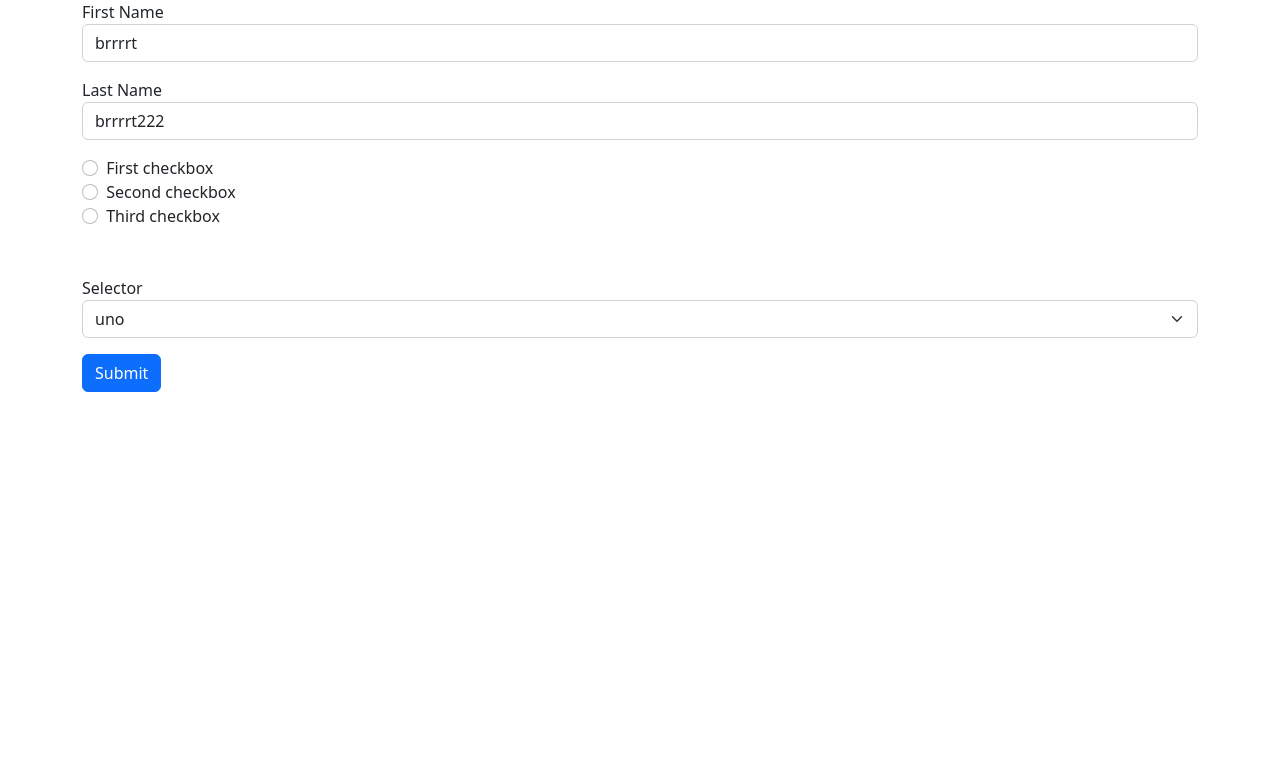
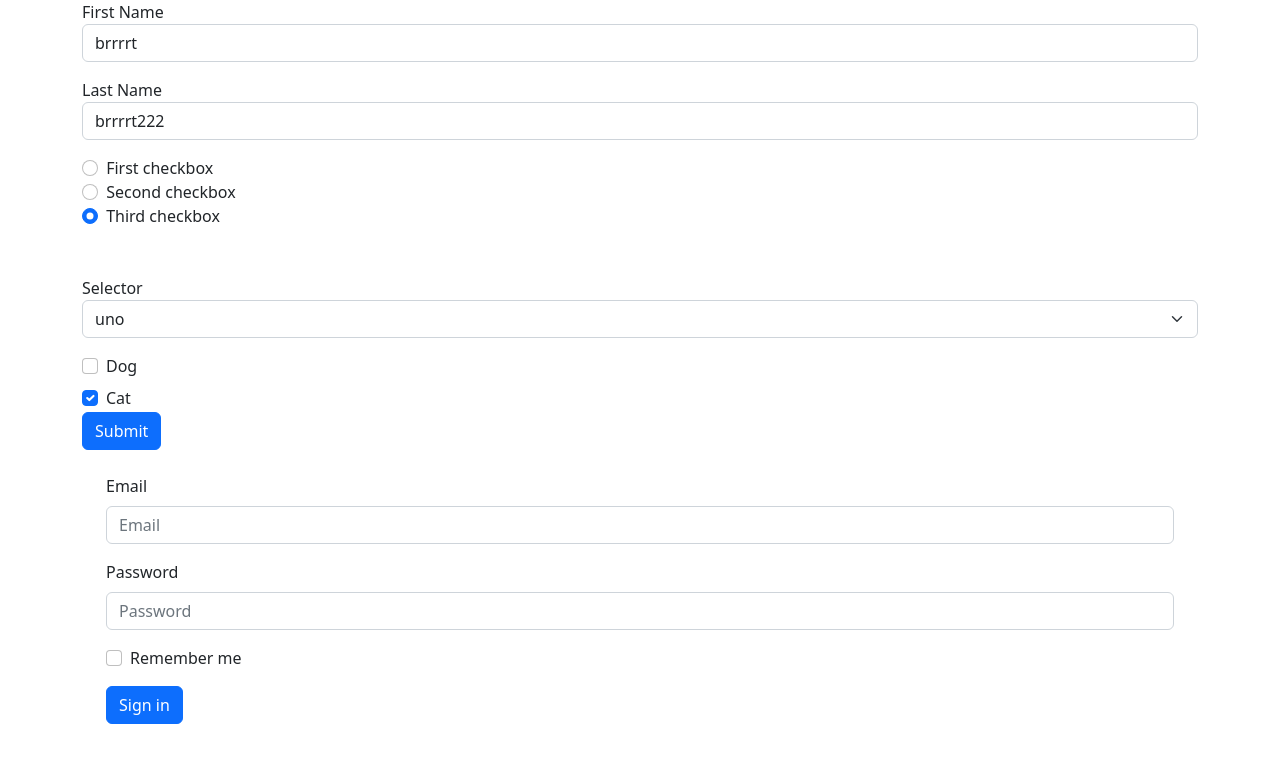
Before and after one commit to geronimoooooooo/html_tester, a plain HTML site: page index2.html in a window 1280 px wide. Drawn offline with nearby package versions, Linux system fonts and the light colour scheme.

Commit message:
pet check

```diff
--- a/index2.html
+++ b/index2.html
@@ -32,7 +32,7 @@
         </div>
         <div>
           <label class="list-group-item">
-            <input class="form-check-input me-1" type="radio" name="list_radio" value="1">
+            <input class="form-check-input me-1" type="radio" name="list_radio" value="1" >
             First checkbox
           </label>
           <label class="list-group-item">
@@ -40,7 +40,7 @@
             Second checkbox
           </label>
           <label class="list-group-item">
-            <input class="form-check-input me-1" type="radio" name="list_radio" value="3">
+            <input class="form-check-input me-1" type="radio" name="list_radio" value="3" checked>
             Third checkbox
           </label>
         </div>
@@ -54,9 +54,36 @@
                 </select>
             </div>
         </div>
+        <div class="form-check">
+          <input type="checkbox" class="form-check-input" name="pet" value="dog" id="dog">
+          <label class="form-check-label" for="dog">Dog</label>
+      </div>
+      <div class="form-check mt-2">
+          <input type="checkbox" class="form-check-input" name="pet" value="cat" id="cat" checked>
+          <label class="form-check-label" for="cat">Cat</label>
+      </div>
 
         <button type="submit" class="btn btn-primary">Submit</button>
       </form>
+      <div class="m-4">
+        <form action="/examples/actions/confirmation.php" method="post">
+            <div class="mb-3">
+                <label class="form-label" for="inputEmail">Email</label>
+                <input type="email" class="form-control" id="inputEmail" placeholder="Email" required>
+            </div>
+            <div class="mb-3">
+                <label class="form-label" for="inputPassword">Password</label>
+                <input type="password" class="form-control" id="inputPassword" placeholder="Password" required>
+            </div>
+            <div class="mb-3">
+                <div class="form-check">
+                    <input class="form-check-input" type="checkbox" id="checkRemember">
+                    <label class="form-check-label" for="checkRemember">Remember me</label>
+                </div>
+            </div>
+            <button type="submit" class="btn btn-primary">Sign in</button>
+        </form>
+    </div>
     </div>
   </main>
 
```
